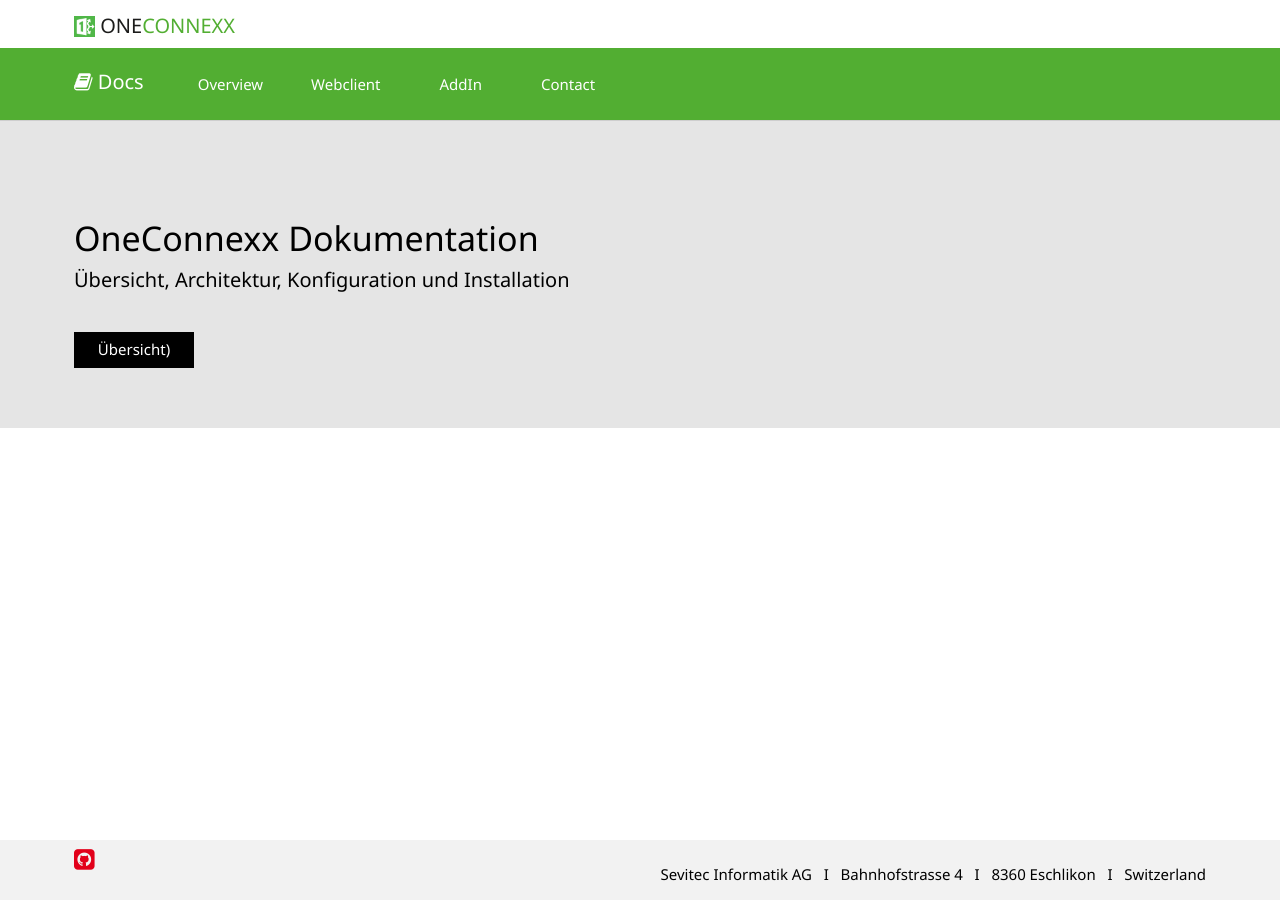
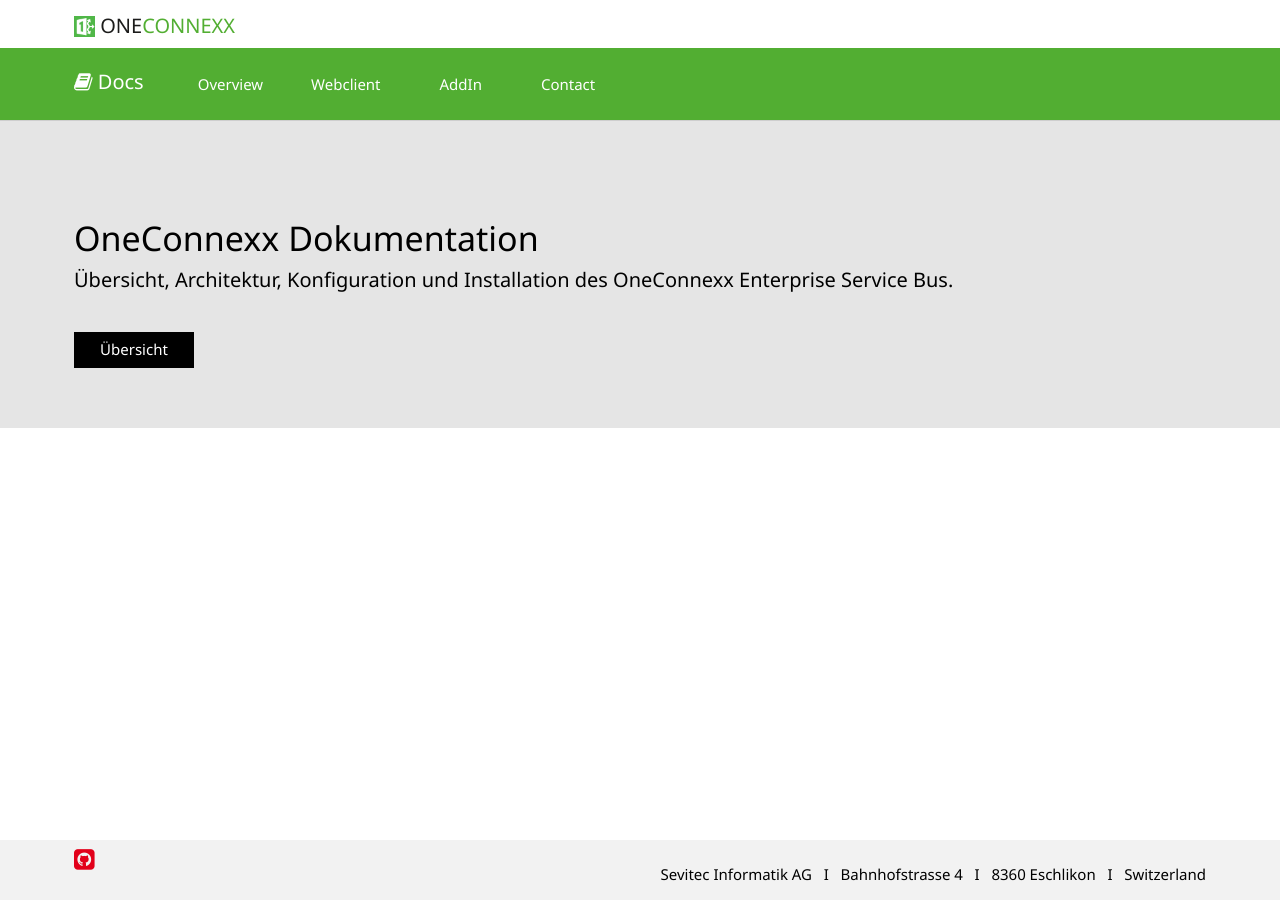
Before and after one commit to primesoft-group/oneconnexx-docs, a Jekyll site: the page built from index.html, in a window 1280 px wide. Built offline with Jekyll 4.4.1, drawn with Linux system fonts in a browser that asks for light colours; nearby versions of some CDN libraries; some web fonts are replaced.

Commit message:
Update index.html

```diff
--- a/index.html
+++ b/index.html
@@ -12,10 +12,10 @@
                     OneConnexx Dokumentation
                 </div>
                 <div class="type-sh3">
-                    Übersicht, Architektur, Konfiguration und Installation
+                    Übersicht, Architektur, Konfiguration und Installation des OneConnexx Enterprise Service Bus.
                 </div>
                 <div class="btn-group">
-                    <a class="btn btn-primary" href="{{ site.baseurl }}/concepts/de/overview/">Übersicht)</a>
+                    <a class="btn btn-primary" href="{{ site.baseurl }}/concepts/de/overview/">Übersicht</a>
                 </div>
             </div>
         </div>
```
